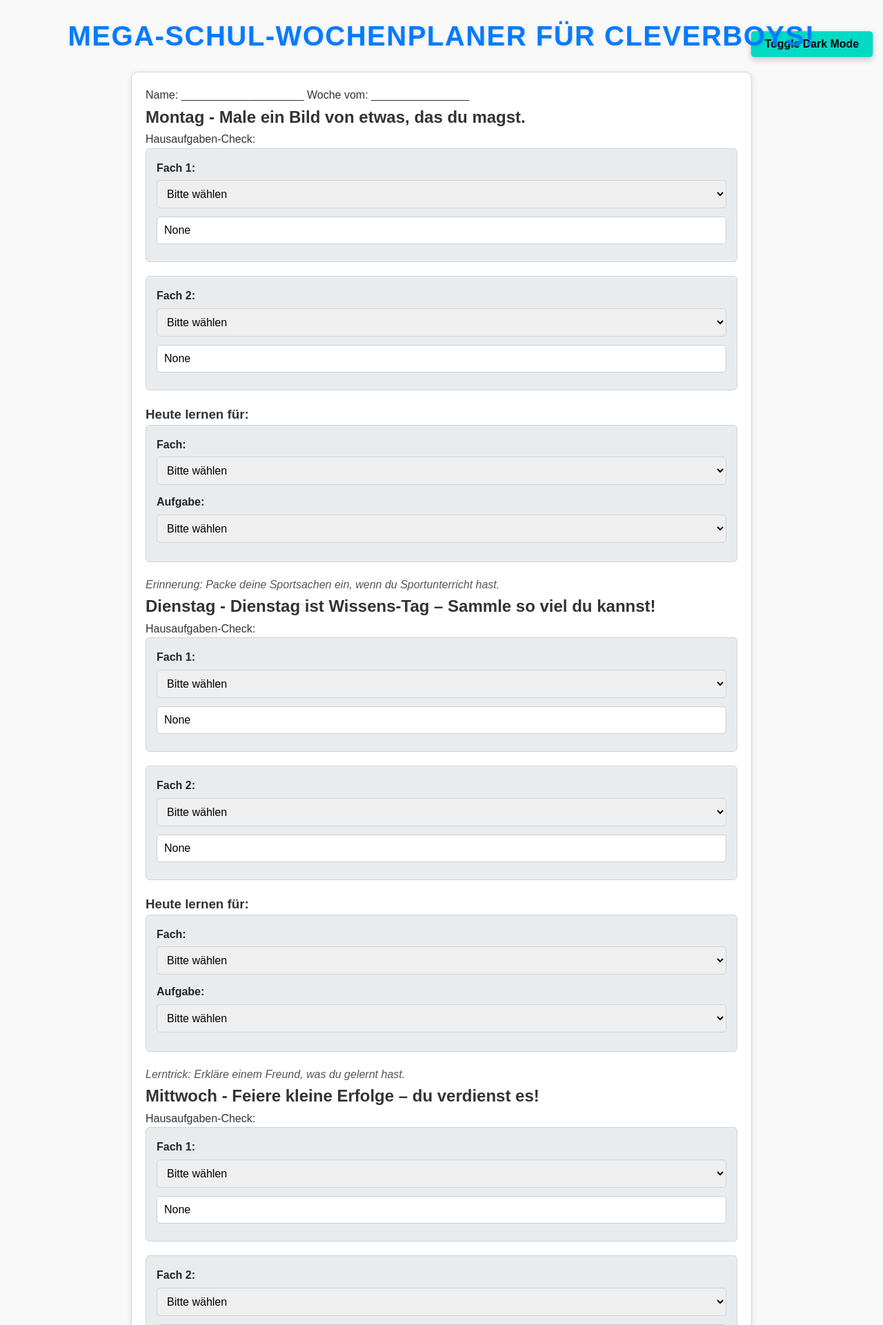
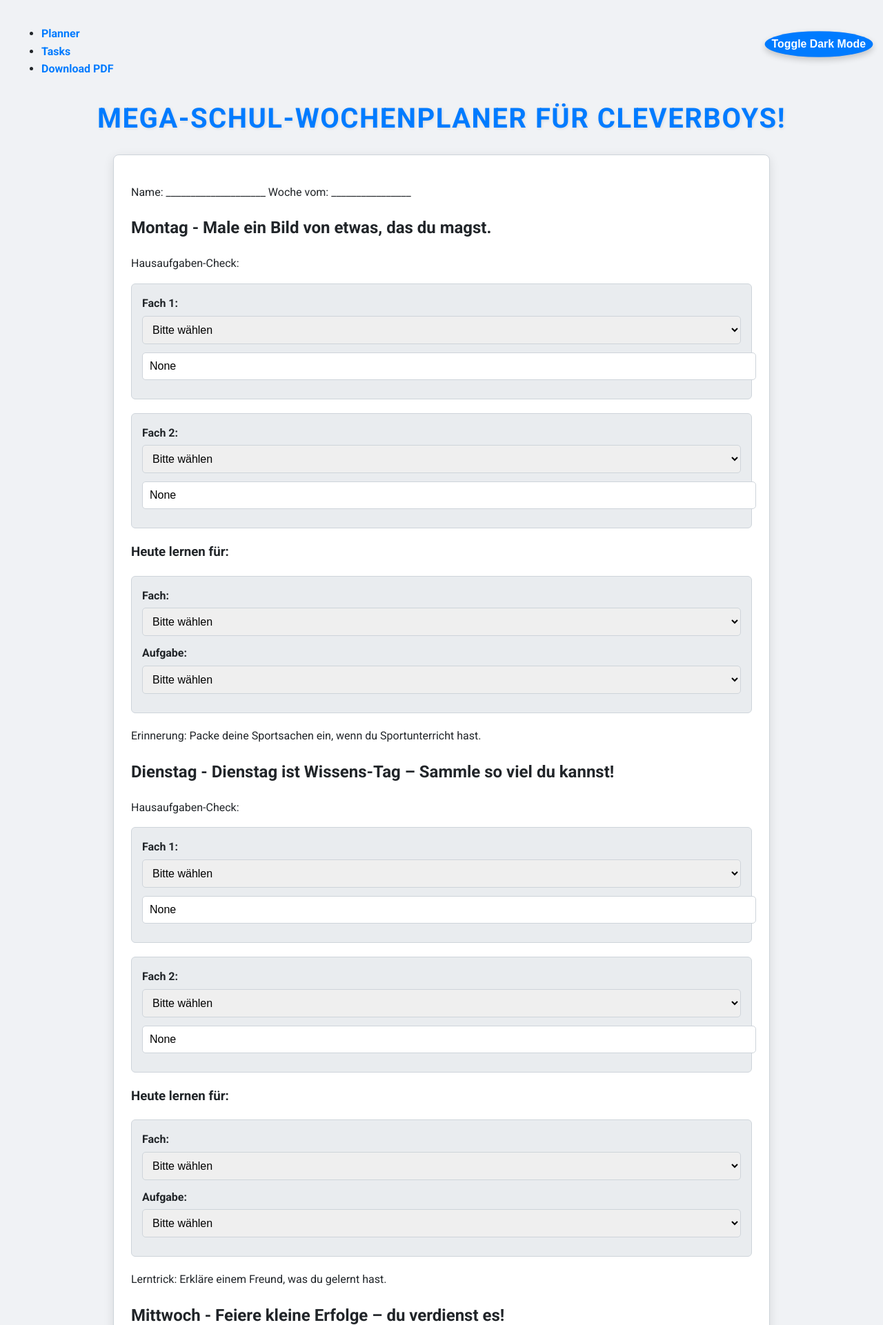
Before and after one commit to DaFum/Wochenplan, a Flask app: page / in a window 1280 px wide. Shown: the top 1921 px of the page at 69% size. Run offline with Flask 3, Linux system fonts and the light colour scheme; data that the repository does not hold is empty; some libraries are stand-ins or nearby versions.

Commit message:
Aktualisieren von index.html

```diff
--- a/templates/index.html
+++ b/templates/index.html
@@ -4,140 +4,32 @@
     <meta charset="UTF-8">
     <meta name="viewport" content="width=device-width, initial-scale=1.0">
     <title>Wochenplaner für Cleverboys</title>
+    <link href="https://fonts.googleapis.com/css2?family=Montserrat:wght@300;500;700&display=swap" rel="stylesheet">
     <link rel="stylesheet" href="{{ url_for('static', filename='styles.css') }}">
     <script src="https://cdnjs.cloudflare.com/ajax/libs/gsap/3.11.0/gsap.min.js"></script>
     <script src="https://cdnjs.cloudflare.com/ajax/libs/gsap/3.11.0/ScrollTrigger.min.js"></script>
     <link rel="manifest" href="{{ url_for('static', filename='manifest.json') }}">
     <meta name="theme-color" content="#007bff">
-    <style>
-        * {
-            box-sizing: border-box;
-            margin: 0;
-            padding: 0;
-            font-family: Arial, sans-serif;
-        }
-
-        body {
-            background-color: #f9f9f9;
-            color: #333;
-            line-height: 1.6;
-            font-size: 16px;
-            padding: 20px;
-        }
-
-        .dark-mode {
-            background-color: #121212;
-            color: #f5f5f5;
-        }
-
-        .dark-mode-toggle {
-            background-color: #03dac6;
-            border: none;
-            color: #000;
-            padding: 10px 20px;
-            border-radius: 5px;
-            cursor: pointer;
-            font-weight: bold;
-            margin-bottom: 20px;
-        }
-
-        .title {
-            text-align: center;
-            font-size: 2.5rem;
-            margin-bottom: 20px;
-            color: #007bff;
-        }
-
-        .flash-messages {
-            list-style-type: none;
-            margin-bottom: 20px;
-        }
-
-        .flash-messages li {
-            padding: 10px;
-            border-radius: 5px;
-            margin-bottom: 10px;
-        }
-
-        .planner {
-            background-color: #fff;
-            border-radius: 10px;
-            padding: 20px;
-            box-shadow: 0 2px 10px rgba(0, 0, 0, 0.1);
-            margin-bottom: 30px;
-        }
-
-        .task, .learning-task {
-            display: flex;
-            flex-direction: column;
-            margin-bottom: 20px;
-        }
-
-        label {
-            font-weight: bold;
-            margin-bottom: 5px;
-        }
-
-        select, input[type="text"] {
-            padding: 10px;
-            border-radius: 5px;
-            border: 1px solid #ccc;
-            margin-bottom: 10px;
-        }
-
-        .tip {
-            font-style: italic;
-            color: #555;
-            margin-top: 10px;
-        }
-
-        button {
-            background-color: #007bff;
-            color: #fff;
-            border: none;
-            padding: 10px 20px;
-            border-radius: 5px;
-            cursor: pointer;
-            font-size: 1rem;
-            transition: background-color 0.3s;
-        }
-
-        button:hover {
-            background-color: #0056b3;
-        }
-
-        a {
-            display: block;
-            text-align: center;
-            margin-top: 20px;
-            color: #007bff;
-            text-decoration: none;
-            font-weight: bold;
-        }
-
-        a:hover {
-            text-decoration: underline;
-        }
-    </style>
 </head>
 <body>
-    <button class="dark-mode-toggle" onclick="toggleDarkMode()">Toggle Dark Mode</button>
-    <h1 class="title">MEGA-SCHUL-WOCHENPLANER für CLEVERBOYS!</h1>
+    <header class="sticky-header" role="banner">
+        <nav class="navbar" aria-label="Main Navigation">
+            <ul class="nav-list">
+                <li><a href="#planner">Planner</a></li>
+                <li><a href="#tasks">Tasks</a></li>
+                <li><a href="#download">Download PDF</a></li>
+            </ul>
+        </nav>
+    </header>
 
-    {% with messages = get_flashed_messages(with_categories=true) %}
-    {% if messages %}
-        <ul class="flash-messages">
-            {% for category, message in messages %}
-            <li class="{{ category }}">{{ message }}</li>
-            {% endfor %}
-        </ul>
-    {% endif %}
-    {% endwith %}
+    <main role="main">
+        <button class="dark-mode-toggle" onclick="toggleDarkMode()">Toggle Dark Mode</button>
+        <h1 class="title">MEGA-SCHUL-WOCHENPLANER für CLEVERBOYS!</h1>
 
-    <form method="POST" action="/">
-         <input type="hidden" name="csrf_token" value="{{ csrf_token() }}">
-        <div class="planner" id="planner">
-            <p class="fade-in">Name: ____________________ Woche vom: ________________</p>
+        <form method="POST" action="/">
+            <input type="hidden" name="csrf_token" value="{{ csrf_token() }}">
+            <div class="planner" id="planner">
+ <p class="fade-in">Name: ____________________ Woche vom: ________________</p>
 
             {% for day, content in days.items() %}
             <h2 class="slide-up">{{ day }} - {{ content.task }}</h2>
@@ -192,7 +84,8 @@
             <button type="submit">Speichern</button>
         </div>
     </form>
-    <a href="{{ url_for('download_pdf') }}">PDF herunterladen</a>
+        <a href="{{ url_for('download_pdf') }}" id="download" role="link">PDF herunterladen</a>
+    </main>
 
     <script>
         // Service Worker Registration
```
